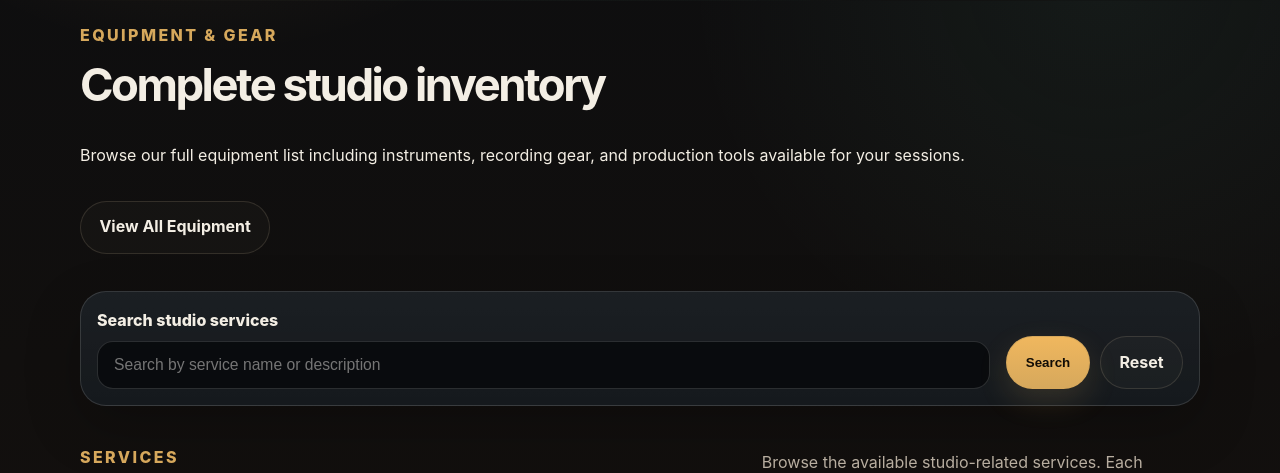
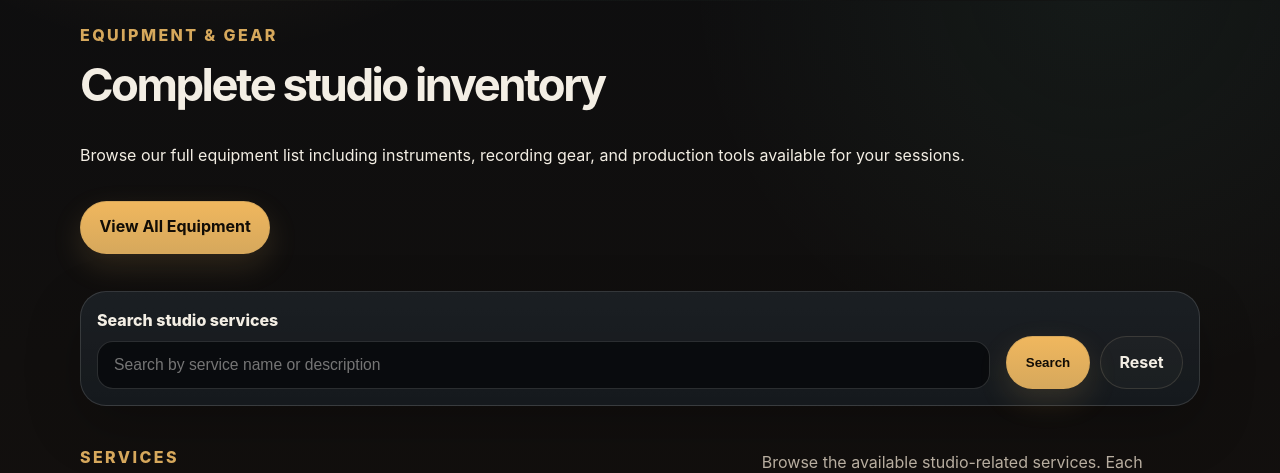
Before and after one commit to joaquinantonio/ProjectCero, a Django app: template templates/studio/studio_home.html in a window 1280 px wide. Shown: the part 502-975 px from the top of the page. Run offline with Django 4.2, Linux system fonts and the light colour scheme; the template is opened without the code that fills it, so the values that code supplies are empty; parts of the project's set-up code (start-up, migrations or seed data) failed here and were passed over.

Commit message:
fixed view all equipment button

```diff
--- a/templates/studio/studio_home.html
+++ b/templates/studio/studio_home.html
@@ -46,7 +46,7 @@
       </div>
       <p>Browse our full equipment list including instruments, recording gear, and production tools available for your sessions.</p>
       <div class="cero-actions">
-        <a class="btn btn-secondary" href="{% url 'studio:equipment_list' %}">View All Equipment</a>
+        <a class="btn btn-primary" href="{% url 'studio:equipment_list' %}">View All Equipment</a>
       </div>
     </div>
   </section>
```
